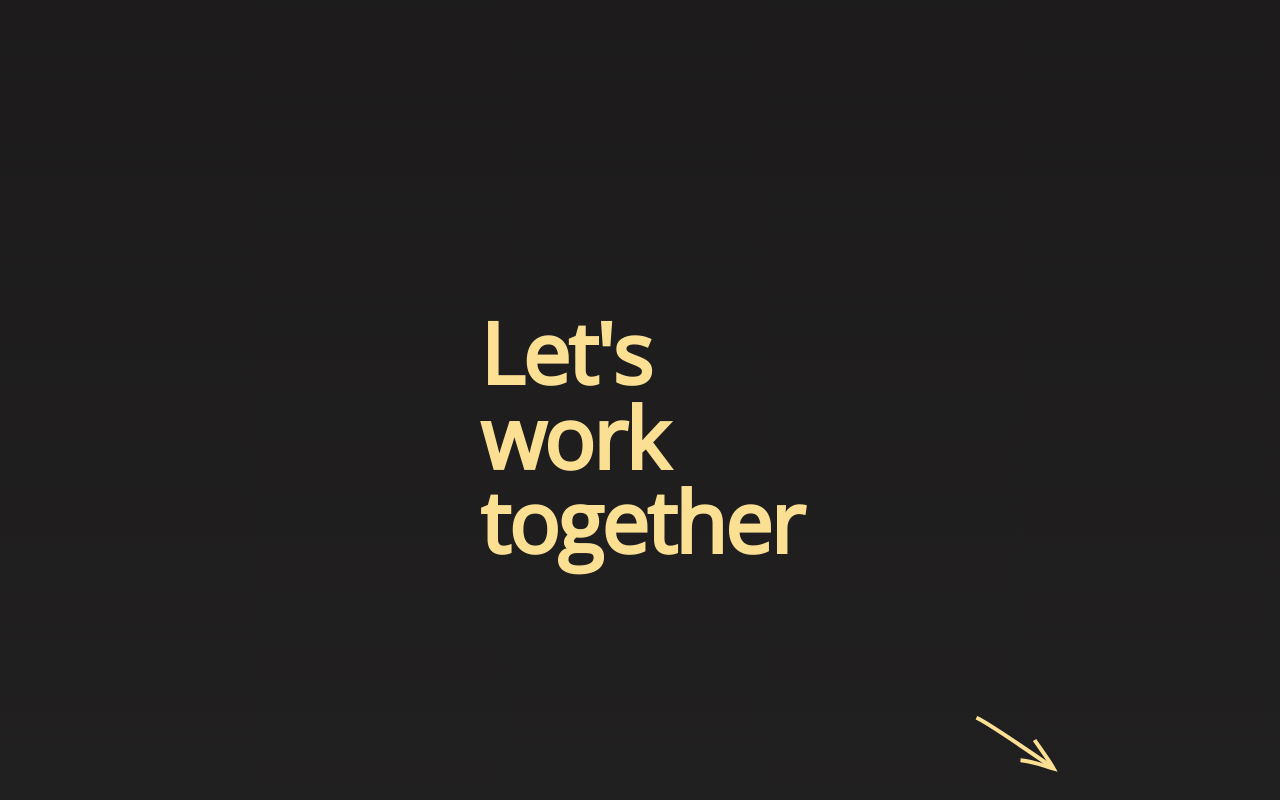
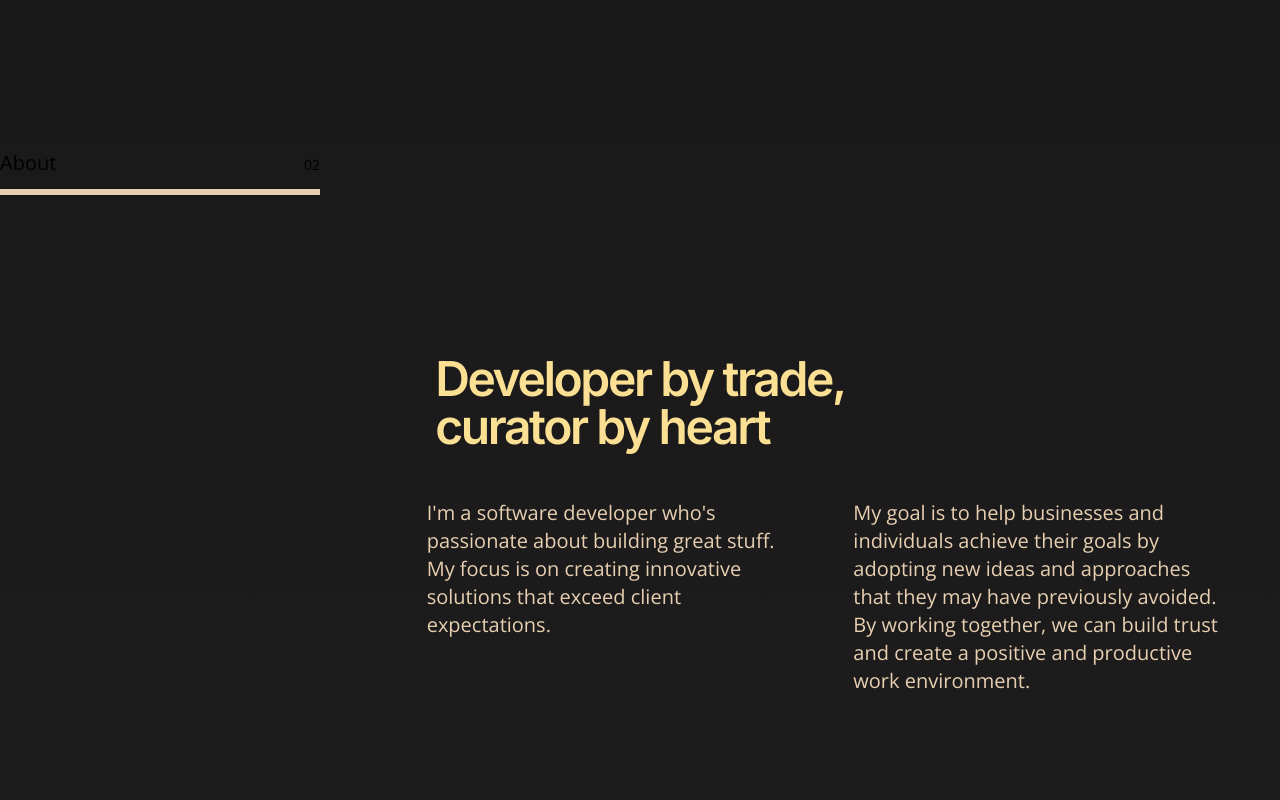
Before and after one commit to lloydlobo/lloydlobo.com, a Next.js app: page / in a window 1280 px wide. Shown: the part 2840-3640 px from the top of the page. Built offline with nearby package versions, Linux system fonts and the light colour scheme.

Commit message:
feat: add about section

```diff
--- a/pages/index.tsx
+++ b/pages/index.tsx
@@ -739,7 +739,7 @@ export default function IndexPage() {
         <div className={`min-h-screen w-screen`}>
           <div className="relative grid w-full">
             <h2
-              className="mb-60 flex w-[25vw] items-baseline justify-between place-self-end border-b-[6px] border-secondary py-3 text-end text-xl font-normal
+              className="mb-48 flex w-[25vw] items-baseline justify-between place-self-end border-b-[6px] border-secondary py-3 text-end text-xl font-normal
                 before:text-sm before:content-['01']
                 "
             >
@@ -748,6 +748,51 @@ export default function IndexPage() {
           </div>
           <div className="text-secondary">
             <WorkProjects />
+          </div>
+        </div>
+
+        <div className={`min-h-screen w-screen`}>
+          <div className="relative grid w-full">
+            <h2
+              className="mb-40 flex w-[25vw] items-baseline justify-between place-self-start border-b-[6px] border-secondary py-3 text-start text-xl font-normal
+                after:text-sm after:content-['02']
+                "
+            >
+              About
+            </h2>
+          </div>
+          <div className="grid text-secondary lg:place-items-center">
+            <h2
+              className={`text-left text-5xl font-semibold tracking-tighter text-primary ${inter.className}`}
+            >
+              Developer by trade,
+              <br />
+              curator by heart
+            </h2>
+            <div className="grid grid-cols-2 space-y-12 text-xl lg:grid-cols-3">
+              <ul className={`hidden`}>
+                <li className="">
+                  <Link href={`#work`}>Work</Link>
+                </li>
+                <li className="">
+                  <Link href={`#work`}>About</Link>
+                </li>
+                <li className="">
+                  <Link href={`#work`}>Contact</Link>
+                </li>
+              </ul>
+              <p className="col-start-1 pr-12 lg:col-start-2">
+                I'm a software developer who's passionate about building great
+                stuff. My focus is on creating innovative solutions that exceed
+                client expectations.
+              </p>
+              <p className="pr-12">
+                My goal is to help businesses and individuals achieve their
+                goals by adopting new ideas and approaches that they may have
+                previously avoided. By working together, we can build trust and
+                create a positive and productive work environment.
+              </p>
+            </div>
           </div>
         </div>
 
```
